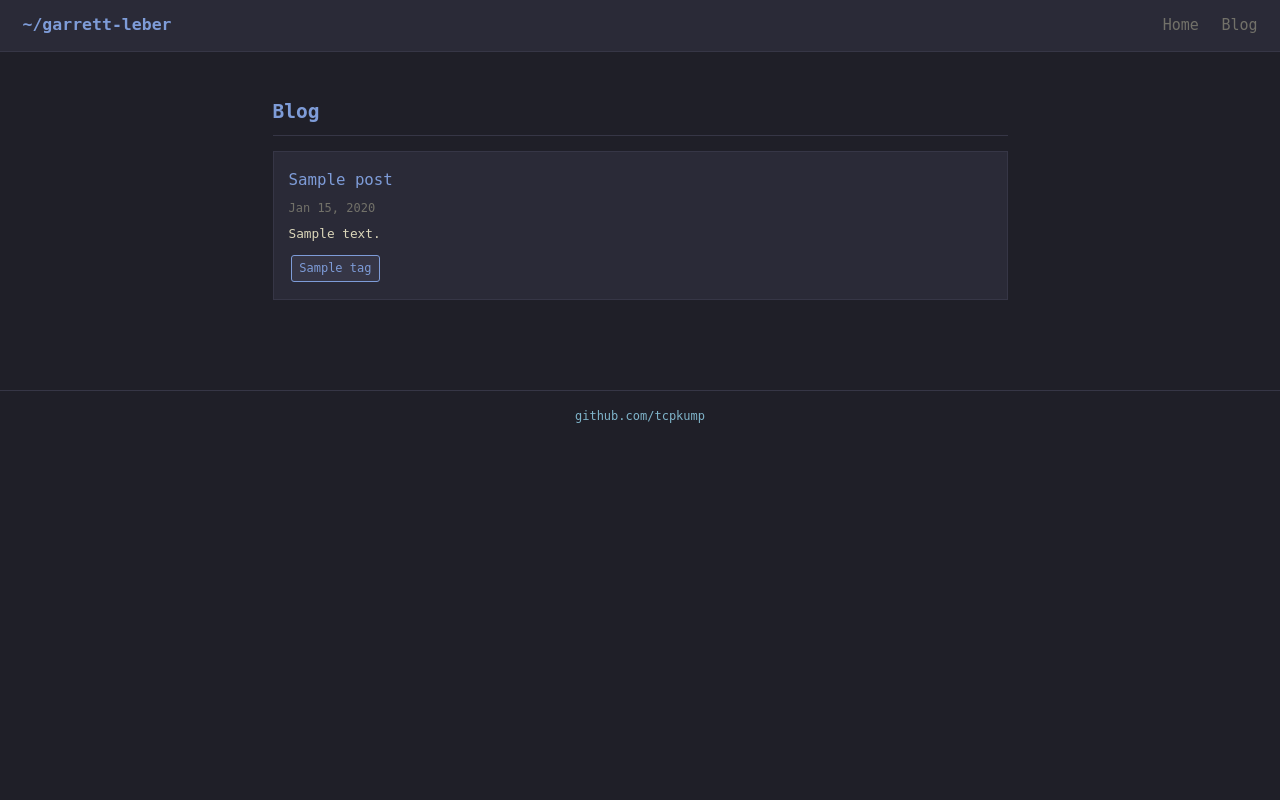
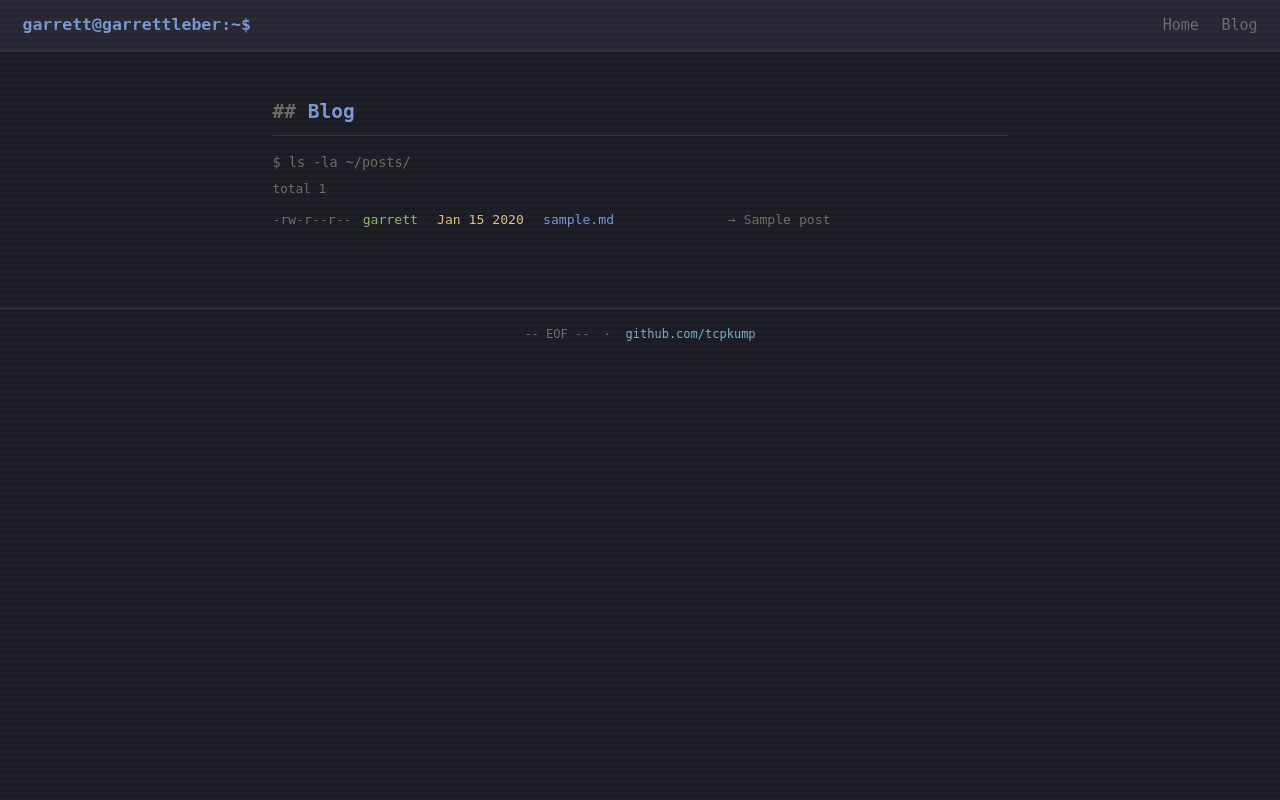
Before and after one commit to tcpkump/garrettleber.com, a Python web app: template site/app/templates/blog_list.html in a window 1280 px wide. Run offline with Jinja, Linux system fonts and the light colour scheme; the template is opened without the code that fills it: most values are stand-ins (such as "Sample title", 1, 10 or a date in 2020).

Commit message:
feat: expand on terminal theme a bit

```diff
--- a/site/app/static/css/kanagawa.css
+++ b/site/app/static/css/kanagawa.css
@@ -345,6 +345,103 @@ a:hover {
     color: var(--primary);
 }
 
+/* Blinking cursor after hero title */
+@keyframes blink {
+    0%, 100% { opacity: 1; }
+    50% { opacity: 0; }
+}
+
+.hero-title::after {
+    content: "_";
+    color: var(--primary);
+    animation: blink 1s step-end infinite;
+    margin-left: 2px;
+}
+
+/* CRT scanline overlay */
+body::after {
+    content: "";
+    position: fixed;
+    top: 0;
+    left: 0;
+    width: 100%;
+    height: 100%;
+    pointer-events: none;
+    z-index: 9999;
+    background: repeating-linear-gradient(
+        to bottom,
+        transparent,
+        transparent 3px,
+        rgba(0, 0, 0, 0.07) 3px,
+        rgba(0, 0, 0, 0.07) 6px
+    );
+}
+
+/* ## prefix on section/post headings */
+.section-title::before,
+.post-content h2::before {
+    content: "## ";
+    color: var(--muted);
+}
+
+.post-content h3::before {
+    content: "### ";
+    color: var(--muted);
+}
+
+/* > bullets on lists */
+.section ul li::marker,
+.post-content ul li::marker {
+    content: "> ";
+    color: var(--muted);
+}
+
+/* Blog post cat command header */
+.post-cmd {
+    color: var(--muted);
+    font-size: 0.85rem;
+    margin-bottom: 1.5rem;
+}
+
+/* ls -la blog listing */
+.ls-header {
+    color: var(--muted);
+    font-size: 0.9rem;
+    margin-bottom: 0.25rem;
+}
+
+.ls-total {
+    color: var(--muted);
+    font-size: 0.85rem;
+    margin-bottom: 0.5rem;
+}
+
+.ls-entry {
+    display: grid;
+    grid-template-columns: 10ch 8ch 12ch 22ch 1fr;
+    gap: 0.75rem;
+    padding: 0.15rem 0;
+    color: var(--foreground);
+    text-decoration: none;
+    font-size: 0.875rem;
+    line-height: 1.6;
+}
+
+.ls-entry:hover {
+    text-decoration: none;
+}
+
+.ls-entry:hover .ls-name {
+    color: var(--foreground);
+    text-decoration: underline;
+}
+
+.ls-perms { color: var(--muted); }
+.ls-owner { color: var(--success); }
+.ls-date  { color: var(--warning); }
+.ls-name  { color: var(--primary); }
+.ls-title { color: var(--muted); white-space: nowrap; overflow: hidden; text-overflow: ellipsis; }
+
 /* Footer */
 .footer {
     border-top: 1px solid var(--border);
@@ -374,4 +471,13 @@ a:hover {
     .hero-title {
         font-size: 1.5rem;
     }
+
+    .ls-entry {
+        grid-template-columns: 1fr;
+        gap: 0.1rem;
+        padding: 0.5rem 0;
+        border-bottom: 1px solid var(--border);
+    }
+
+    .ls-perms, .ls-owner { display: none; }
 }
--- a/site/app/templates/base.html
+++ b/site/app/templates/base.html
@@ -9,7 +9,7 @@
 </head>
 <body>
     <nav class="nav">
-        <a class="nav-brand" href="{{ url_for('main.home') }}">~/garrett-leber</a>
+        <a class="nav-brand" href="{{ url_for('main.home') }}">garrett@garrettleber:~$</a>
         <div class="nav-links">
             <a href="{{ url_for('main.home') }}"{% if request.path == '/' %} class="active"{% endif %}>Home</a>
             <a href="{{ url_for('main.blog_list') }}"{% if request.path.startswith('/blog') %} class="active"{% endif %}>Blog</a>
@@ -20,8 +20,9 @@
         {% block content %}{% endblock %}
     </main>
 
+    {% block scripts %}{% endblock %}
     <footer class="footer">
-        <a href="https://github.com/tcpkump">github.com/tcpkump</a>
+        -- EOF -- &nbsp;&middot;&nbsp; <a href="https://github.com/tcpkump">github.com/tcpkump</a>
     </footer>
 </body>
 </html>
--- a/site/app/templates/blog_list.html
+++ b/site/app/templates/blog_list.html
@@ -5,23 +5,16 @@
 {% block content %}
 <h1 class="section-title">Blog</h1>
 
+<div class="ls-header">$ ls -la ~/posts/</div>
+<div class="ls-total">total {{ posts|length }}</div>
+
 {% for post in posts %}
-<a href="{{ url_for('main.blog_post', slug=post.slug) }}" style="text-decoration: none; color: inherit;">
-    <div class="post-card">
-        {% if post.image %}
-        <img class="post-card-image" src="{{ url_for('static', filename='images/' + post.image.split('/')[-1]) }}" alt="{{ post.title }}">
-        {% endif %}
-        <div class="post-card-body">
-            <div class="post-card-title">{{ post.title }}</div>
-            <div class="post-card-date">{{ post.date.strftime('%b %d, %Y') }}</div>
-            <div class="post-card-desc">{{ post.description }}</div>
-            <div>
-                {% for tag in post.tags %}
-                <span class="badge">{{ tag }}</span>
-                {% endfor %}
-            </div>
-        </div>
-    </div>
+<a href="{{ url_for('main.blog_post', slug=post.slug) }}" class="ls-entry">
+    <span class="ls-perms">-rw-r--r--</span>
+    <span class="ls-owner">garrett</span>
+    <span class="ls-date">{{ post.date.strftime('%b %d %Y') }}</span>
+    <span class="ls-name">{{ post.slug }}.md</span>
+    <span class="ls-title">&#x2192; {{ post.title }}</span>
 </a>
 {% endfor %}
 {% endblock %}
--- a/site/app/templates/blog_post.html
+++ b/site/app/templates/blog_post.html
@@ -4,6 +4,7 @@
 
 {% block content %}
 <article>
+    <div class="post-cmd">$ cat {{ post.slug }}.md</div>
     <div class="post-header">
         <h1 class="post-title">{{ post.title }}</h1>
         <div class="post-meta">
```
Also changed, not shown: site/app/templates/home.html (+16 -1 lines).
